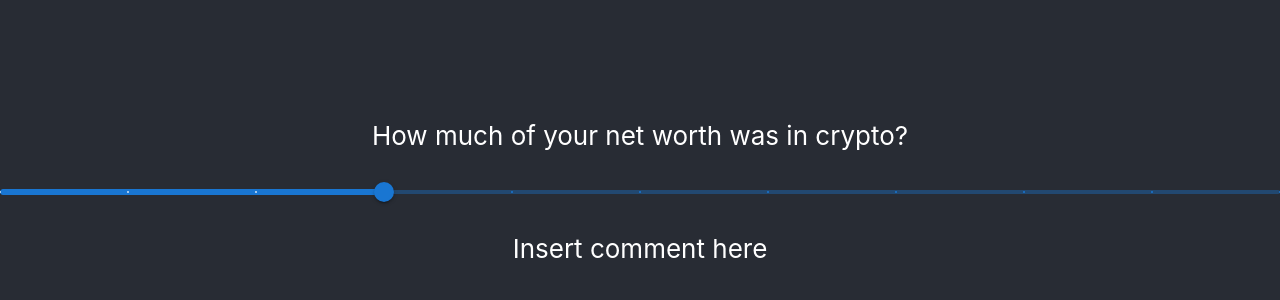
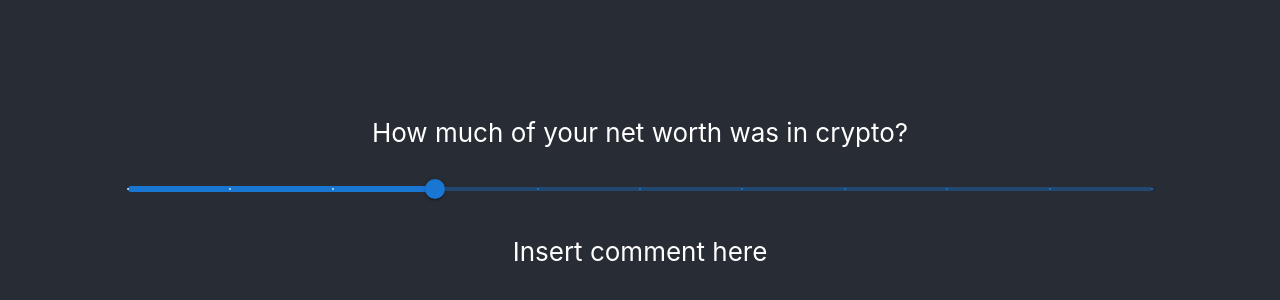
Before and after one commit to billionshealth/how-poor, a React (Create React App) app: page / in a window 1280 px wide. Shown: the part 208-508 px from the top of the page. Built offline with nearby package versions, Linux system fonts and the light colour scheme.

Commit message:
update slider width:

```diff
--- a/src/App.css
+++ b/src/App.css
@@ -10,9 +10,8 @@
   color: white;
 }
 
-.App-logo {
-  height: 40vmin;
-  pointer-events: none;
+.Slider {
+  width: 80%;
 }
 
 @media (prefers-reduced-motion: no-preference) {
--- a/src/App.js
+++ b/src/App.js
@@ -17,6 +17,7 @@ function App() {
           How much of your net worth was in crypto?
         </p>
 
+        <div className="Slider">
             <Slider
             aria-label="Temperature"
             value={value}
@@ -27,6 +28,7 @@ function App() {
             min={0}
             max={100}
             />
+        </div>
 
         {value === 0 && (
                 <p>
```
Lines whose indentation alone changed are shown as unchanged.
